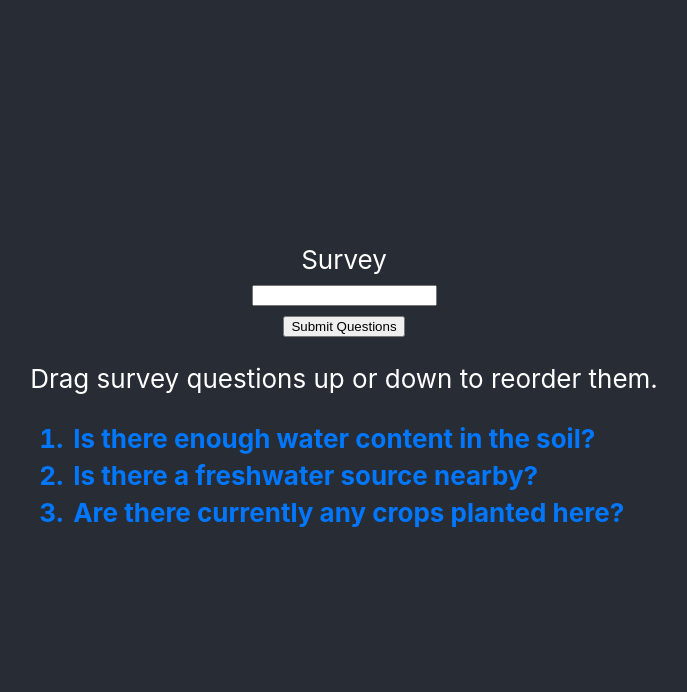
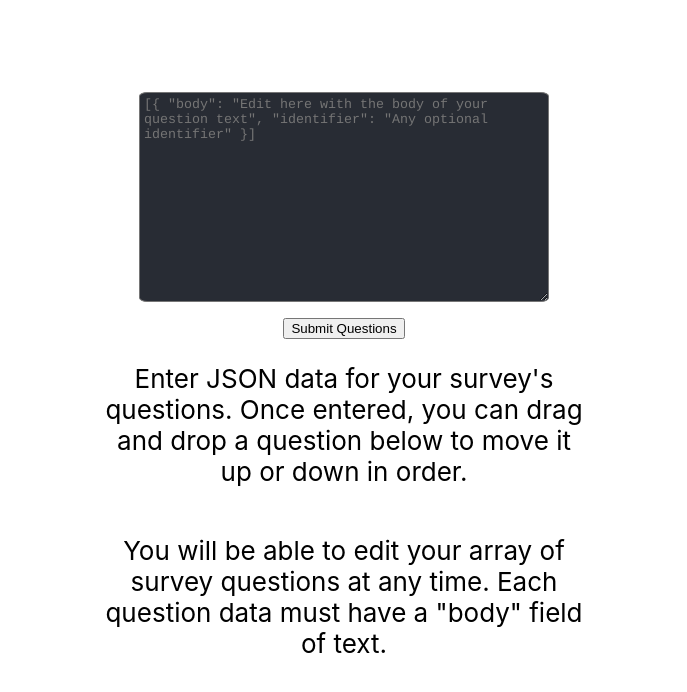
Before and after one commit to grantziolkowski/drag-and-drop-survey, a React (Create React App) app: page / in a window 1280 px wide. Shown: the top 692 px of the page, without its empty margins (296-983 px from the left). Built offline with nearby package versions, Linux system fonts and the light colour scheme.

Commit message:
Add styling

```diff
--- a/src/App.css
+++ b/src/App.css
@@ -1,11 +1,16 @@
-.App {
+.app {
   text-align: center;
-  background-color: #282c34;
   min-height: 100vh;
+  max-width: 500px;
+  margin: auto;
   display: flex;
   flex-direction: column;
   align-items: center;
   justify-content: center;
   font-size: calc(10px + 2vmin);
-  color: white;
+  color: #000;
 }
+
+.instructions div {
+  padding: 24px 8px;
+}
--- a/src/App.js
+++ b/src/App.js
@@ -5,20 +5,7 @@ import SurveyList from './surveys/SurveyList';
 import surveyReducer from './reducers/SurveyReducer';
 import './App.css';
 
-const questions = [
-  {
-    id: 1,
-    body: 'Is there enough water content in the soil?',
-  },
-  {
-    id: 2,
-    body: 'Is there a freshwater source nearby?',
-  },
-  {
-    id: 3,
-    body: 'Are there currently any crops planted here?',
-  }
-];
+const questions = [];
 
 function App() {
   const [data, dispatch] = useReducer(
@@ -26,11 +13,16 @@ function App() {
   );
 
   return (
-    <div className="App">
-      <header>
-        Survey
-      </header>
+    <div className="app">
       <SurveyForm />
+      <div className="instructions">
+        <div>
+          Enter JSON data for your survey's questions. Once entered, you can drag and drop a question below to move
+           it up or down in order.
+        </div>
+        <div>You will be able to edit your array of survey questions at any time. Each question data must have a "body" field of text.</div>
+      </div>
+
       <SurveyList data={data} dispatch={dispatch} />
     </div>
   );
--- /dev/null
+++ b/src/surveys/SurveyForm.css
@@ -0,0 +1,13 @@
+.textarea {
+  font-family: 'Courier';
+  color: #fff;
+  background-color: rgb(40, 44, 52);
+  min-height: 200px;
+  min-width: 400px;
+  border-radius: 2%;
+  padding: 4px;
+}
+
+.is-error {
+  color: #ddb592;
+}
--- a/src/surveys/SurveyForm.js
+++ b/src/surveys/SurveyForm.js
@@ -1,6 +1,7 @@
 import React from 'react';
 import validate from './SurveyFormValidationRules';
 import useForm from '../forms/useForm';
+import './SurveyForm.css';
 
 const SurveyForm = () => {
   const {
@@ -15,22 +16,22 @@ const SurveyForm = () => {
   }
 
   return (
-    <div className="form-container">
+    <div className='form-container'>
       <form onSubmit={handleSubmit} noValidate>
-        <div className="control">
-        <input
-            className={`input ${errors.questions && 'is-error'}`}
-            type="textarea"
-            name="questions"
+        <div className='control'>
+        <textarea
+            className={`textarea ${errors.questions && 'is-error'}`}
+            name='questions'
             onChange={handleChange}
-            value={values.questions || ''}
+            value={values.questions || []}
+            placeholder='[{ "body": "Edit here with the body of your question text", "identifier": "Any optional identifier" }]'
             required
           />
           {errors.questions && (
-            <p className="is-error">{errors.questions}</p>
+            <p className='is-error'>{errors.questions}</p>
           )}
         </div>
-        <button type="submit" className="button">Submit Questions</button>
+        <button type='submit' className='button'>Submit Questions</button>
       </form>
     </div>
   )
--- a/src/surveys/SurveyList.css
+++ b/src/surveys/SurveyList.css
@@ -1,6 +1,12 @@
 .questions li {
-  color: #07F;
-  padding: 3px;
-  text-align: left;
-  font-weight: bold;
+  background: #BAFFF4;
+  color: #000;
+  box-shadow: 0 0 5px #000;
+  border-radius: 5px;
+  margin: 5px 0;
+  padding: 15px;
+  display: flex;
+  align-items: center;
+  width: 300px;
+  cursor: -webkit-grab;
 }
--- a/src/surveys/SurveyList.js
+++ b/src/surveys/SurveyList.js
@@ -45,7 +45,6 @@ const SurveyList = ({ data, dispatch }) => {
       onDragOver={e => onDragOver(e)}
       onDragEnter={e => onDragEnter(e)}
       onDragLeave={e => onDragLeave(e)}>
-      <p>Drag survey questions up or down to reorder them.</p>
       <ol className="questions">
         {questions.map((q, i) => {
           return (
```
